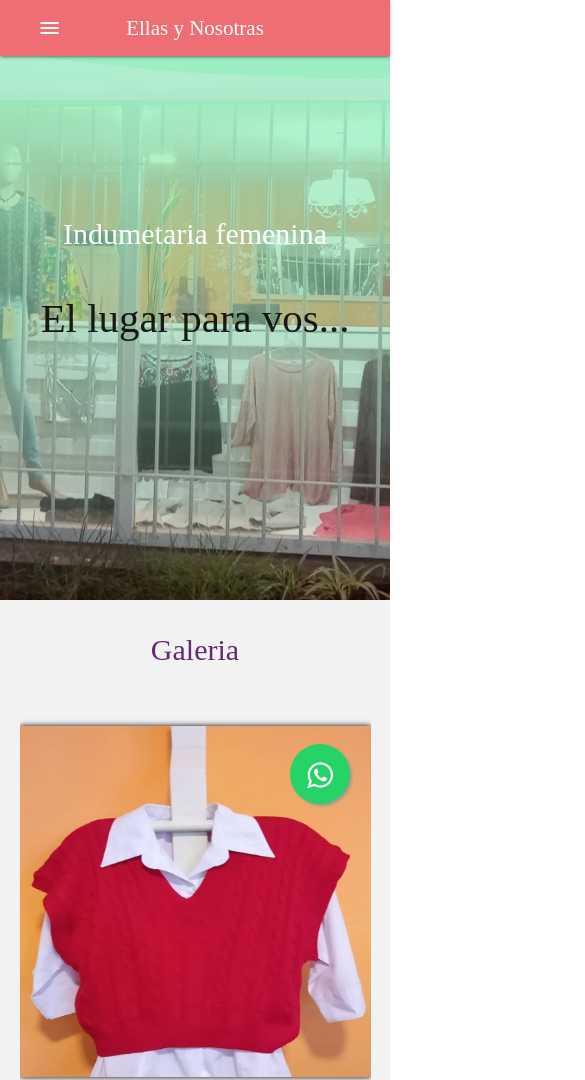
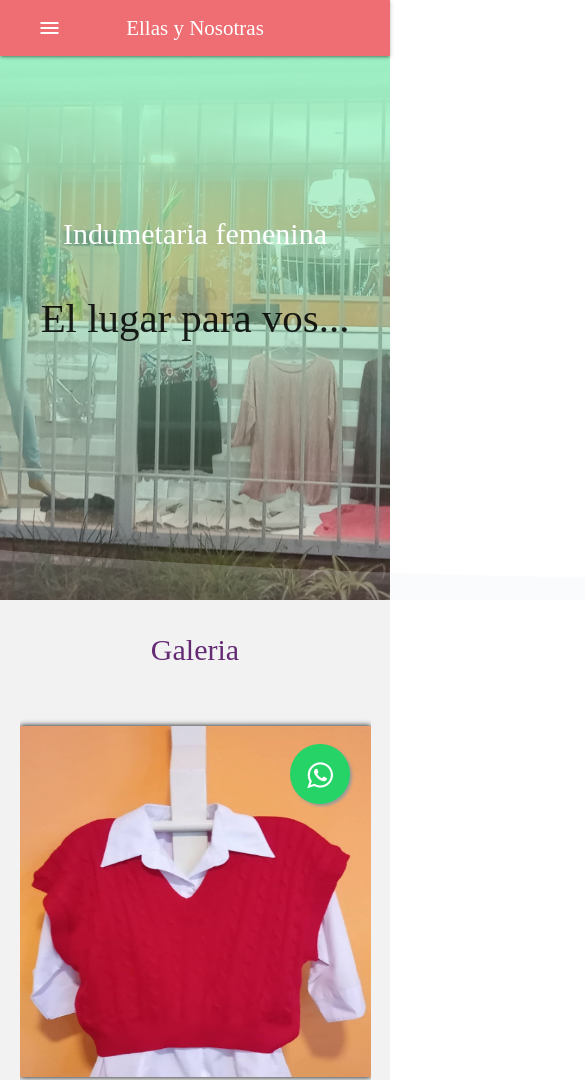
Before and after one commit to vgrana/tiendaellasnosotras, a website: page src/views/index.html in a window 390 px wide. Shown: the top 1080 px of the page, 585 px wide, since content can reach past the window. Drawn offline with nearby package versions, Linux system fonts and the light colour scheme.

Commit message:
styl de 500 a 100

```diff
--- a/src/views/estilos.css
+++ b/src/views/estilos.css
@@ -305,8 +305,7 @@ footer {
     .wave {
     position: absolute;
     bottom: 0%;
-    top: 0;
-    width: 100%
+    width: 200%
 
     }
     .contenedor {
```
